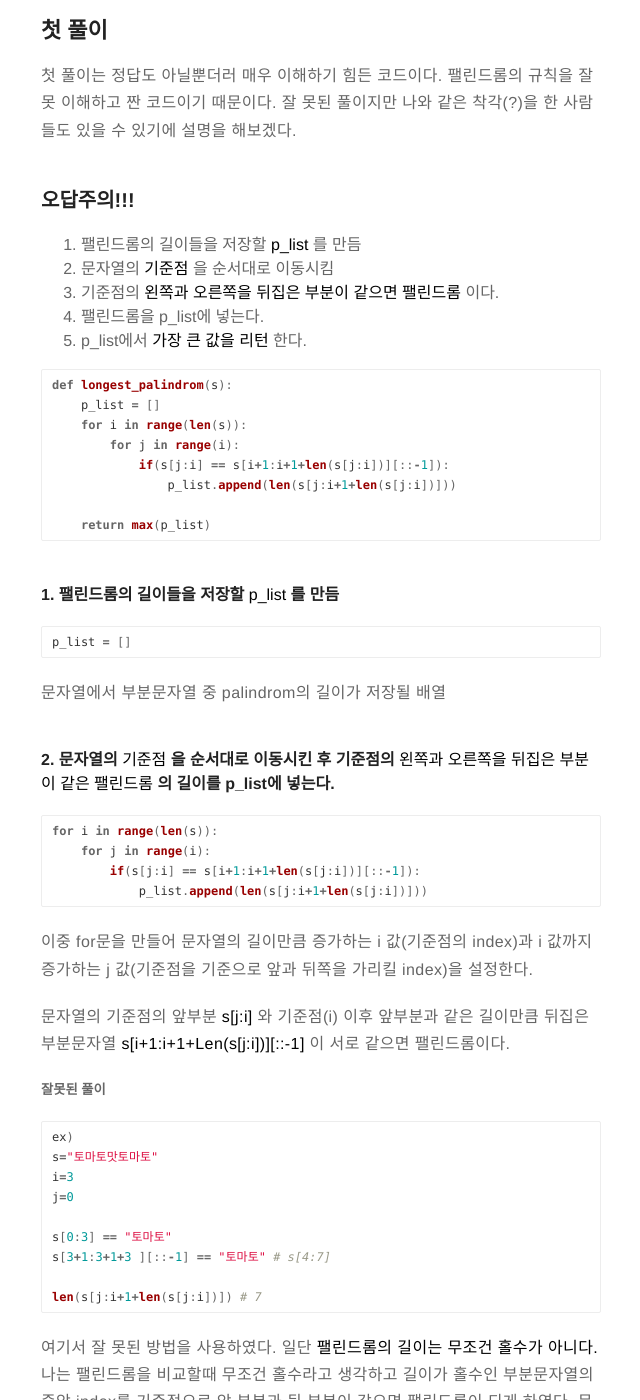
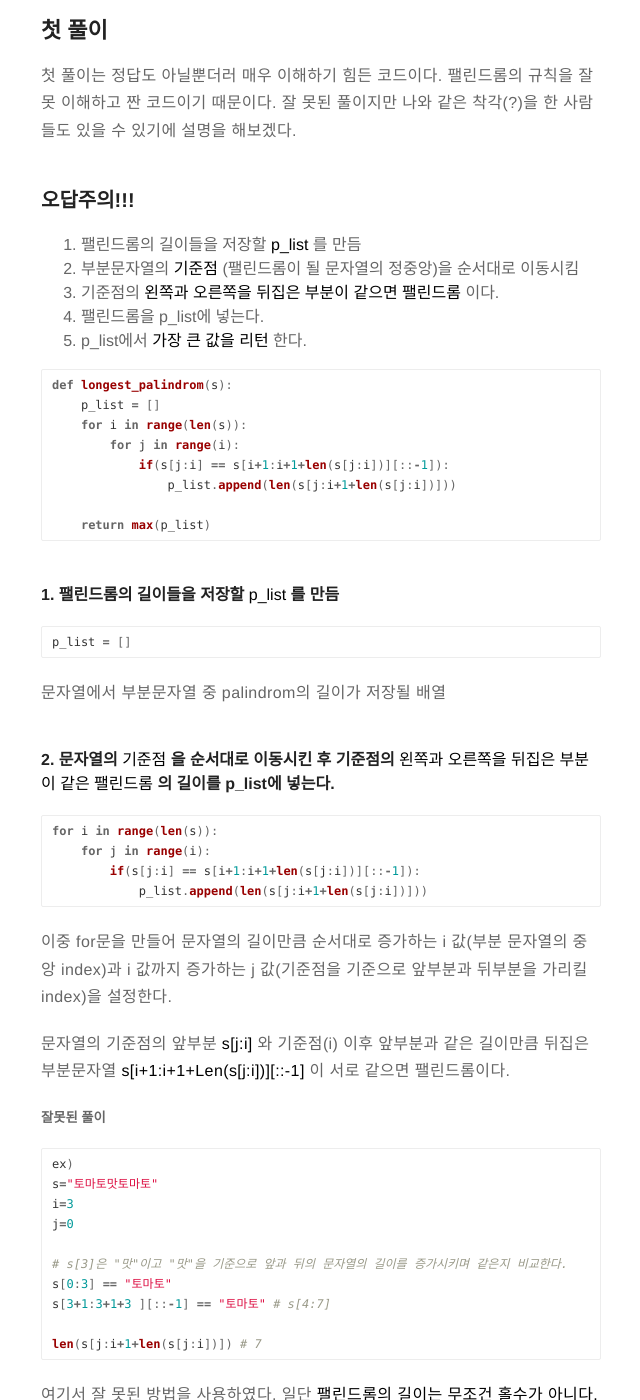
Before and after one commit to Sehun-Kim/blog, a Jekyll site: the page built from _posts/2018-05-05-algo2.markdown, in a window 1280 px wide and 1400 px high, scrolled down 876 px. Shown: the whole window, without its empty margins (319-959 px from the left). Built offline with Jekyll 4.4.1, drawn with Linux system fonts in a browser that asks for light colours; comment, search, counter and statistics services are not loaded; some of the changed text lies outside the part shown.

Commit message:
최종수정

```diff
--- a/_posts/2018-05-05-algo2.markdown
+++ b/_posts/2018-05-05-algo2.markdown
@@ -46,7 +46,7 @@ s의 **부분문자열중 가장 긴 palindrom의 길이를 리턴** 하는 함
 
 ### 오답주의!!!
 1. 팰린드롬의 길이들을 저장할 **p_list** 를 만듬
-2. 문자열의 **기준점** 을 순서대로 이동시킴
+2. 부분문자열의 **기준점** (팰린드롬이 될 문자열의 정중앙)을 순서대로 이동시킴
 3. 기준점의 **왼쪽과 오른쪽을 뒤집은 부분이 같으면 팰린드롬** 이다.
 4. 팰린드롬을 p_list에 넣는다.
 5. p_list에서 **가장 큰 값을 리턴** 한다.
@@ -81,7 +81,7 @@ for i in range(len(s)):
 {% endhighlight %}
 
 
-이중 for문을 만들어 문자열의 길이만큼 증가하는 i 값(기준점의 index)과 i 값까지 증가하는 j 값(기준점을 기준으로 앞과 뒤쪽을 가리킬 index)을 설정한다.
+이중 for문을 만들어 문자열의 길이만큼 순서대로 증가하는 i 값(부분 문자열의 중앙 index)과 i 값까지 증가하는 j 값(기준점을 기준으로 앞부분과 뒤부분을 가리킬 index)을 설정한다.
 
 문자열의 기준점의 앞부분 **s[j:i]** 와 기준점(i) 이후 앞부분과 같은 길이만큼 뒤집은 부분문자열 **s[i+1:i+1+Len(s[j:i])][::-1]** 이 서로 같으면 팰린드롬이다.
 
@@ -92,6 +92,7 @@ s="토마토맛토마토"
 i=3
 j=0
 
+# s[3]은 "맛"이고 "맛"을 기준으로 앞과 뒤의 문자열의 길이를 증가시키며 같은지 비교한다.
 s[0:3] == "토마토"
 s[3+1:3+1+3 ][::-1] == "토마토" # s[4:7]
 
@@ -123,7 +124,7 @@ p_list에 있는 값들 중 가장 큰 값을 리턴해준다.
 
 그럴 경우 짝수 팰린드롬인 "초왕방울울방왕초"의 앞의 "토마토 맛 토마토"밖에 찾지 못한다. 또한, 비교방식을 짝수 형도 비교할 수 있게 바꾼다 해도 모든 경우를 검사하지 않으면 뒤에 더 긴 팰린드롬이 있더라도 지나칠 수 있다.
 
-때문에 비교할 문자열의 크기늘 지정하고 지정한 길이만큼의 부분문자열이 문자열에 포함된 **모든 경우** 를 검사해야 한다.
+때문에 비교할 문자열의 크기를 지정하고 지정한 길이만큼의 부분문자열이 문자열에 포함된 **모든 경우** 를 검사해야 한다.
 
 1. 문자열 길이를 줄이면서 비교한다.
 2. 단, 한쪽 방향으로만 줄이는 게 아니라 앞 뒤로 줄여야 함
```
